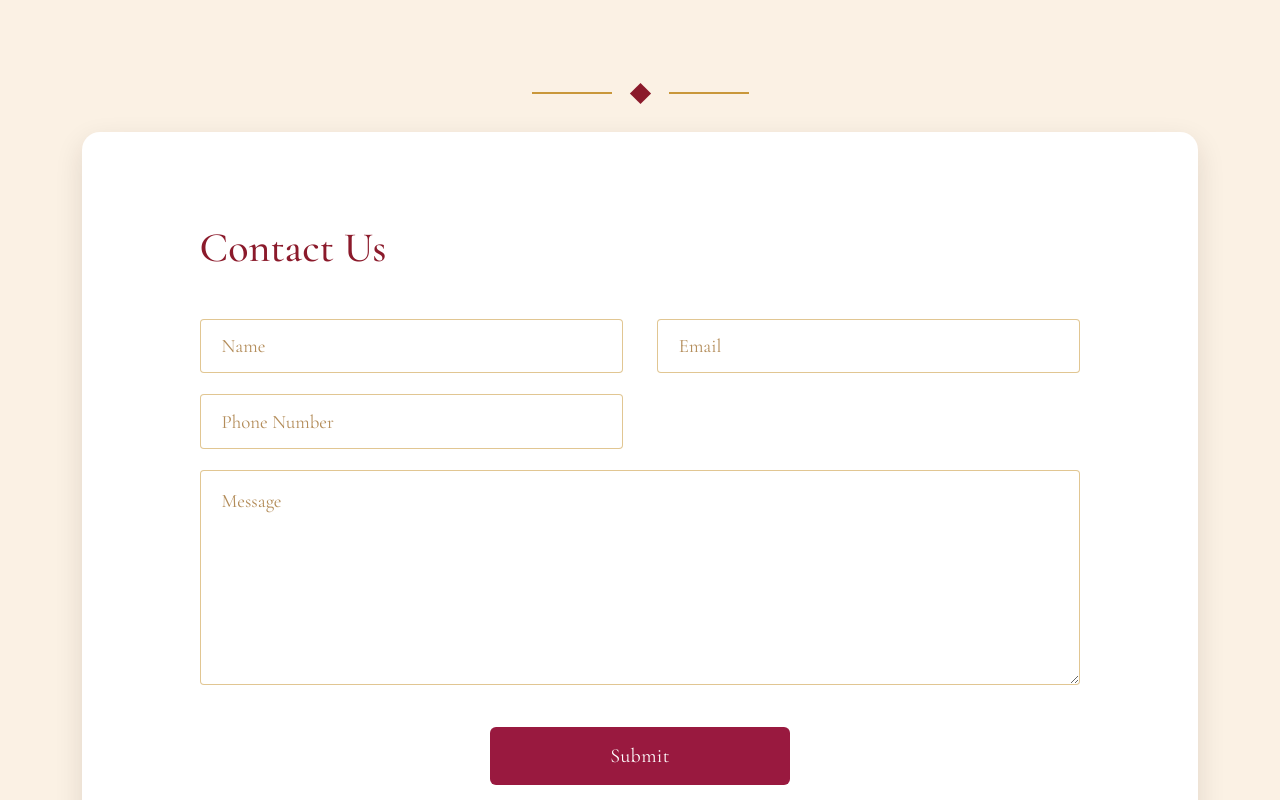
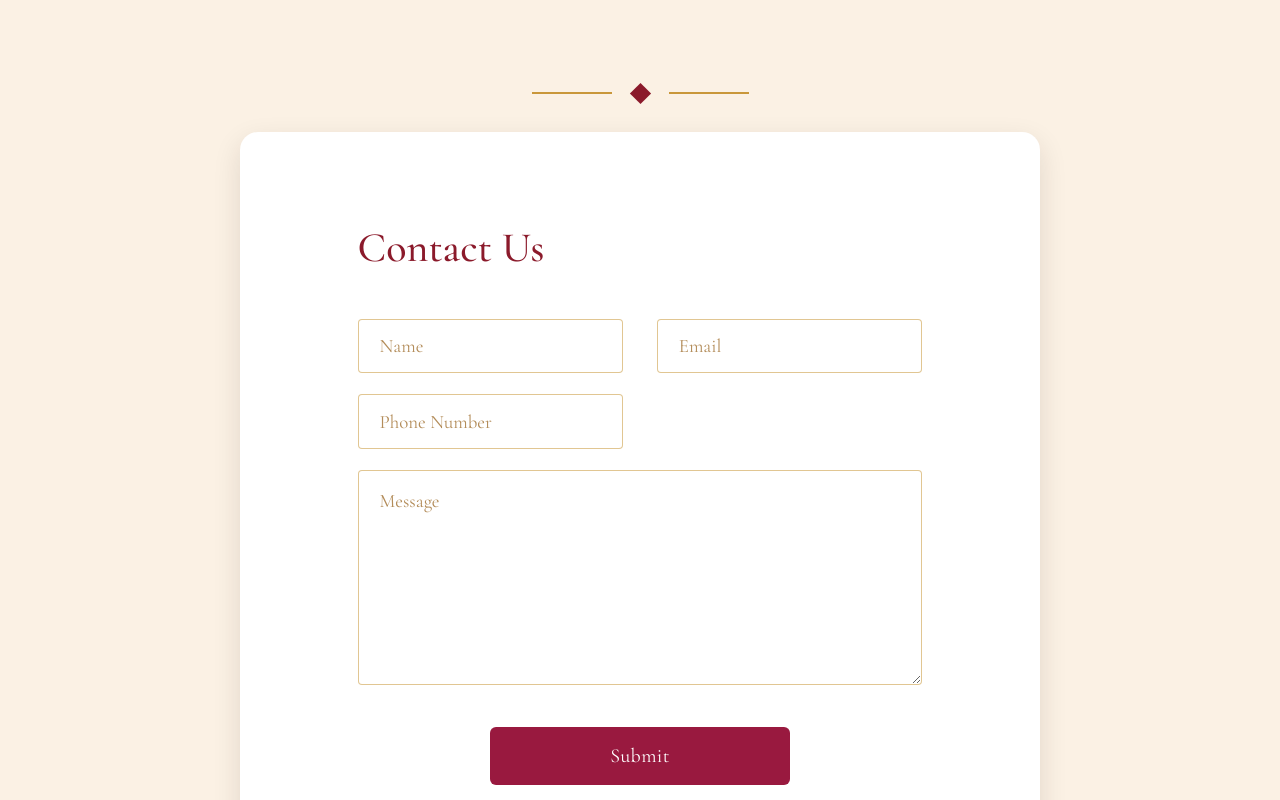
Before and after one commit to Kishor1703/Shanthala, a React (Vite) app: page / in a window 1280 px wide. Shown: the part 4200-5000 px from the top of the page. Built offline with nearby package versions, Linux system fonts and the light colour scheme.

Commit message:
Design work

```diff
--- a/src/index.css
+++ b/src/index.css
@@ -618,7 +618,8 @@ ul { list-style: none; }
 }
 .contact-card {
   background: var(--white);
-  max-width: 1280px;
+  max-width: 800px;
+
   margin: 0 auto;
   padding: 3.8rem 5.6rem 3rem;
   border-radius: 18px;
```
